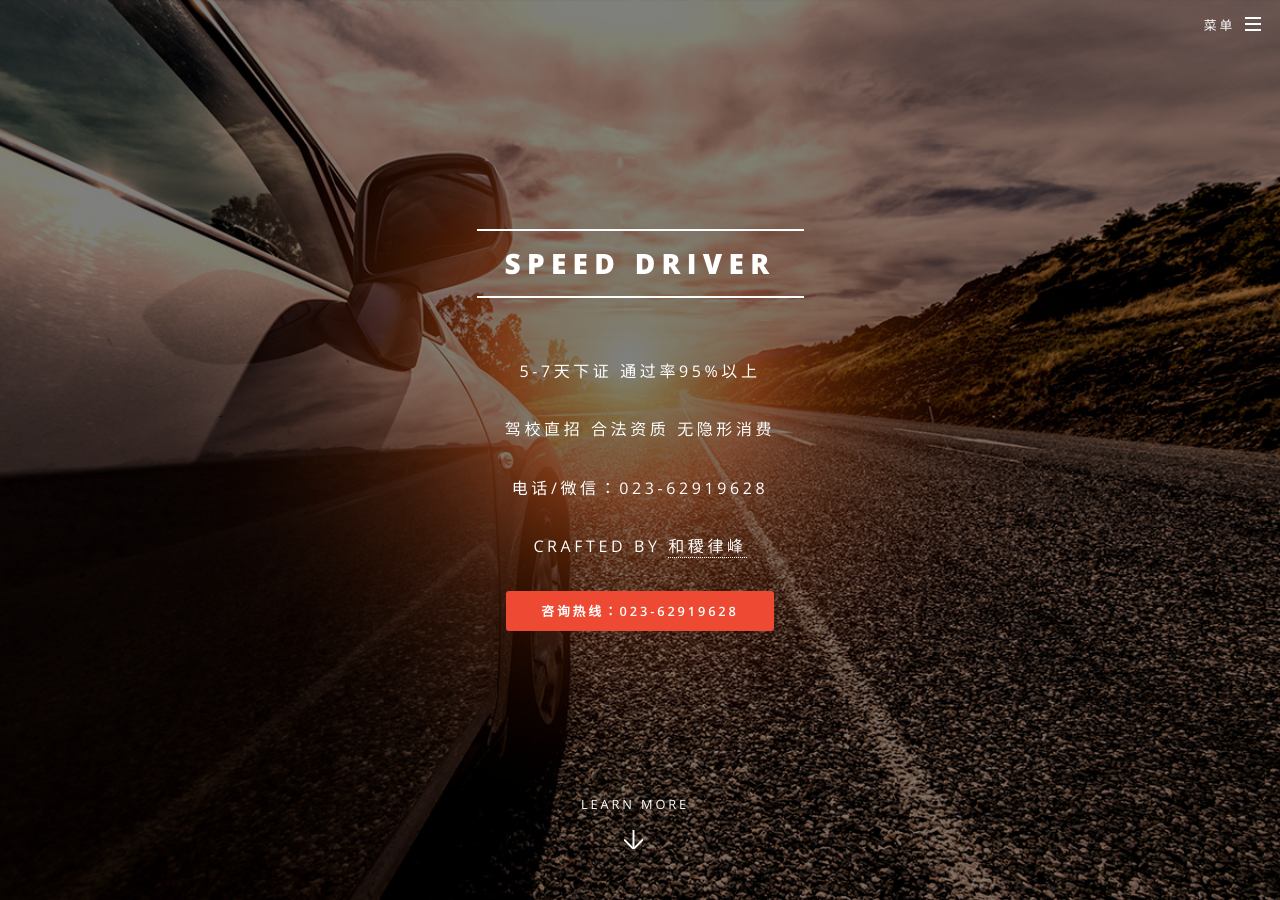
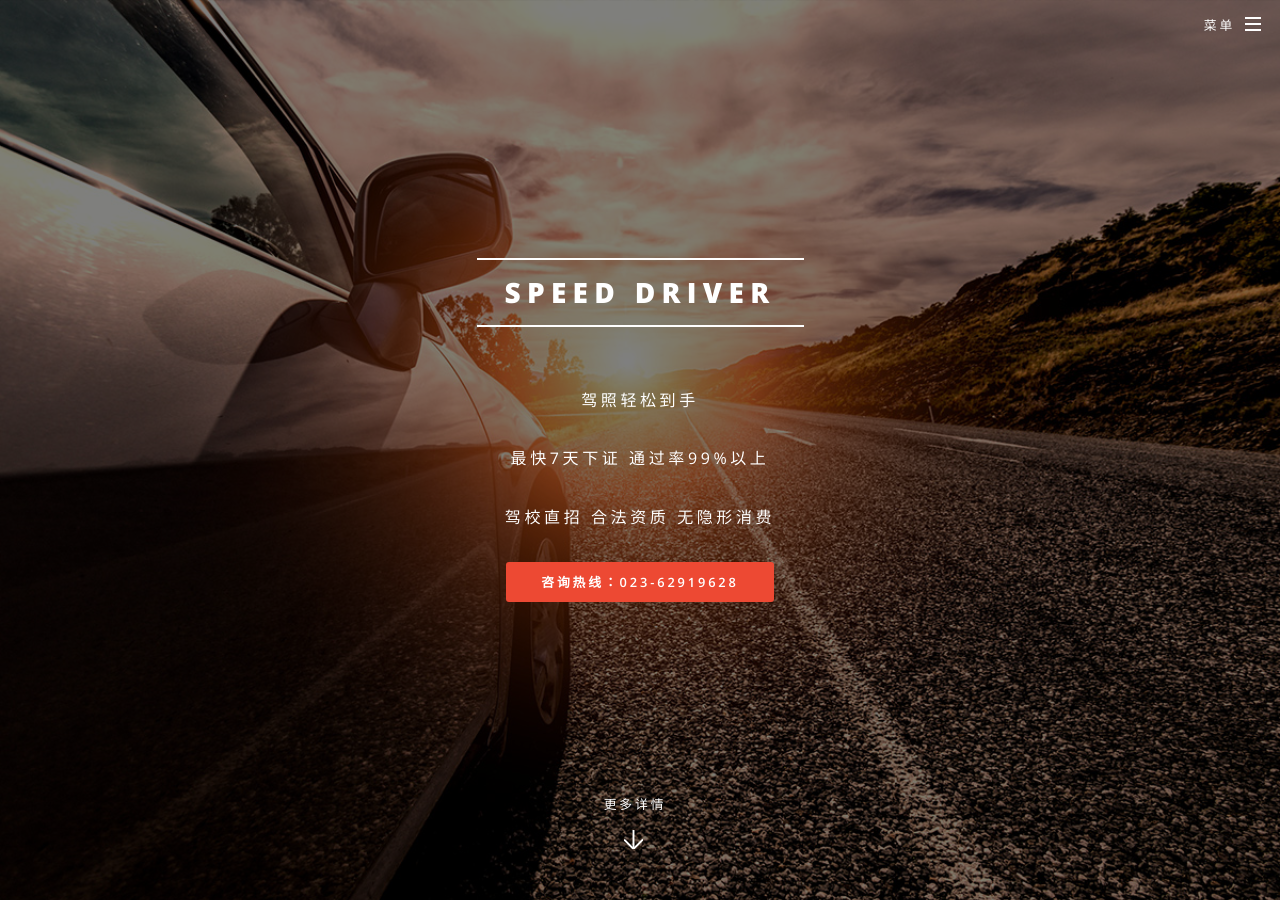
Before and after one commit to speed-driver/speed-driver.github.io, a Jekyll site: the page built from index.html, in a window 1280 px wide and 900 px high. Built offline with Jekyll 4.4.1, drawn with Linux system fonts in a browser that asks for light colours.

Commit message:
update config
update config

```diff
--- a/_config.yml
+++ b/_config.yml
@@ -4,16 +4,14 @@
 # Site settings
 title: SPEED DRIVER
 description: |
-  5-7天下证  通过率95%以上
+  驾照轻松到手
+
+  最快7天下证  通过率99%以上
 
   驾校直招  合法资质  无隐形消费
-
-  电话/微信：023-62919628
-
-  crafted by [和稷律峰](http://cqbrother.com)
 owner: 和稷律峰 # or company name
 first_published: 2018 # if migrating another site, the year of your first publish
-email: your-email@domain.com
+email: zhenglyu@cqbrother.com
 baseurl: "" # the subpath of your site, e.g. /blog
 url: "http://speed-driver.cn" # the base hostname & protocol for your site
 social:
--- a/index.html
+++ b/index.html
@@ -10,7 +10,7 @@ layout: landing
 								<li><a href="tel:02362919628" class="button special">咨询热线：023-62919628</a></li>
 							</ul>
 						</div>
-						<a href="#one" class="more scrolly">Learn More</a>
+						<a href="#one" class="more scrolly">更多详情</a>
 					</section>
 
 				<!-- One -->
```
